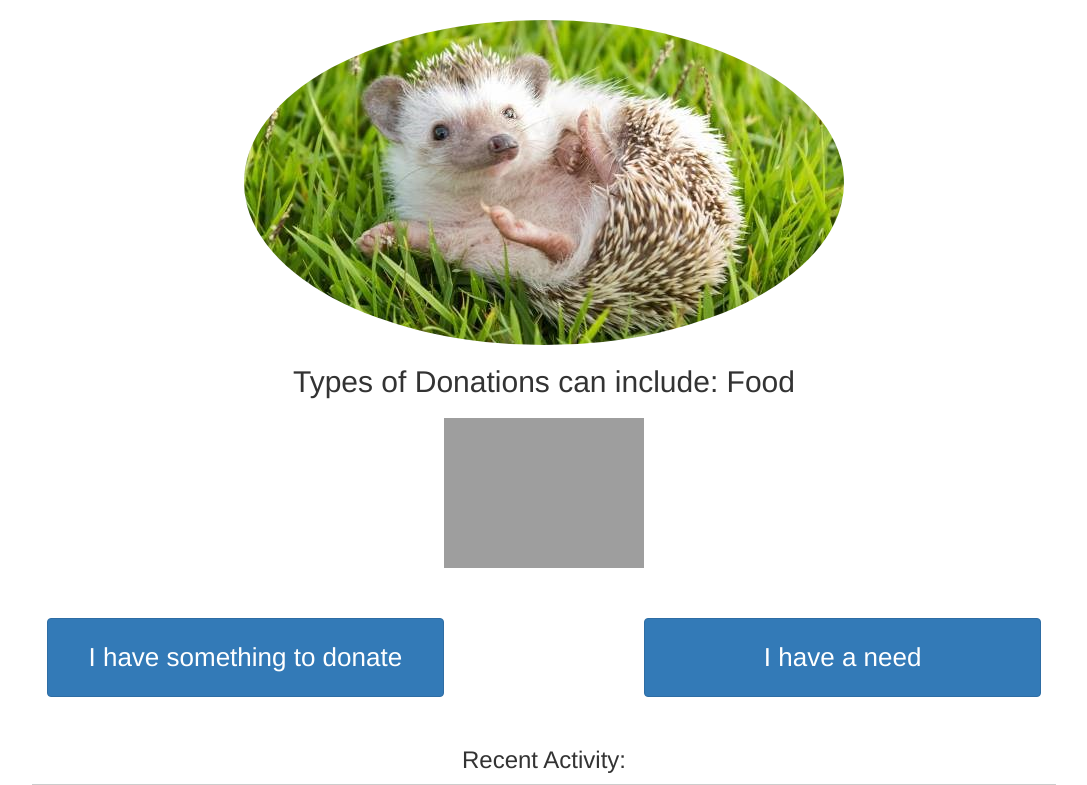
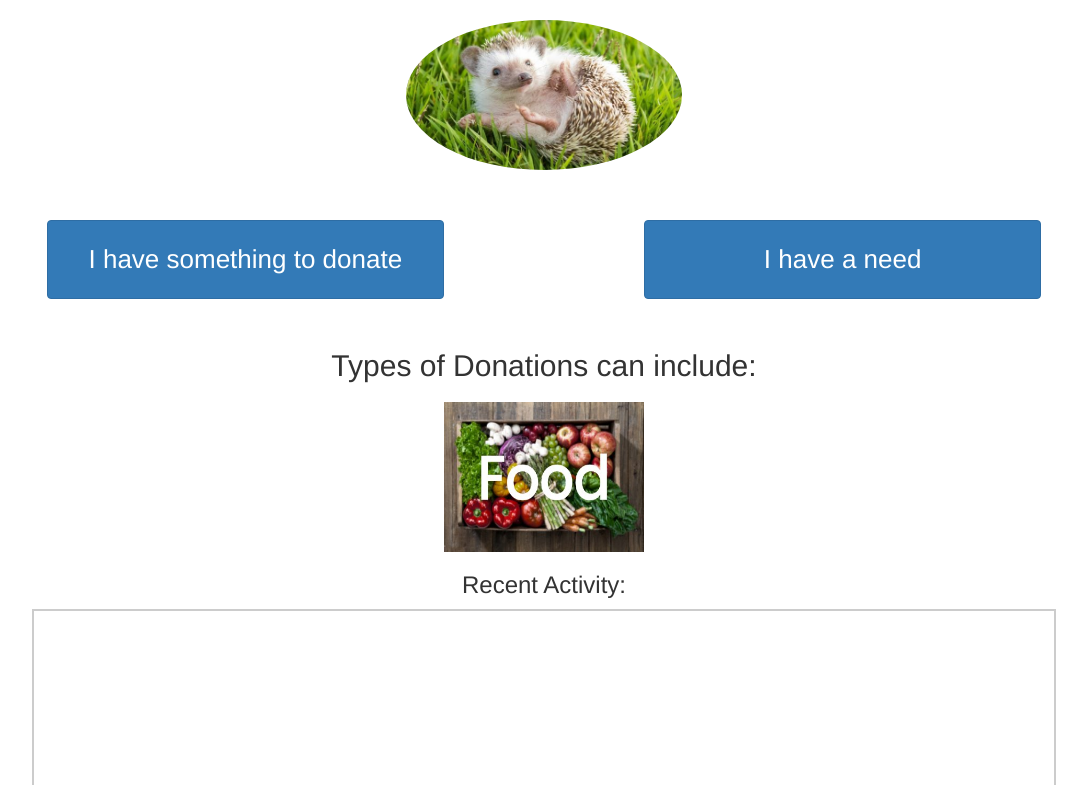
Before and after one commit to anjaligr05/CauseConnect, a Flask app: template templates/index.html in a window 1280 px wide. Shown: the part 52-837 px from the top of the page, without its empty margins (96-1183 px from the left). Run offline with Flask 2, Linux system fonts and the light colour scheme; the template is opened without the code that fills it, so the values that code supplies are empty; some libraries are stand-ins or nearby versions; grey boxes are pictures that could not be loaded.

Commit message:
added more images and changed layout of index.html so buttons are above image slider

```diff
--- a/styles/index.css
+++ b/styles/index.css
@@ -22,4 +22,5 @@
 #home-image {
   display: block;
   margin: auto;
+  height: 150px;
 }
--- a/templates/index.html
+++ b/templates/index.html
@@ -33,27 +33,6 @@
   <!-- <h1 style="text-align: center; font-size: 48px ">Don8</h1> -->
   <img class="img-circle" src="/images/hedgehog.jpg" id="home-image">
   <!-- <h2 style="text-align: center;">Types of Donations can include: Food, Clothing, Toiletries, Rides, Money, and Your Time</h2> -->
-  <h2 style="text-align: center;">Types of Donations can include:
-    <span id="donationType">Food</span>
-  </h2>
-  <img src="https://images.pexels.com/photos/460823/pexels-photo-460823.jpeg?auto=compress&cs=tinysrgb&dpr=2&h=750&w=1260"
-    style="height: 150px; width: 200px; display:block;margin:20px auto;" id="donationImg" />
-  <!-- <form action="/home " method="POST ">
-    <div class="home ">
-      <div class="login-screen ">
-        <div class="login-form row ">
-          <div class="col-xs-5 ">
-            <input type="submit " value="I have something to donate" class="btn btn-primary ">
-          </div>
-          <div class="col-xs-2 "></div>
-          <div class="col-xs-5 ">
-            <input type="submit " value="I have a need" class="btn btn-primary ">
-          </div>
-          <br>
-        </div>
-      </div>
-    </div>
-  </form> -->
   <div class="home ">
     <div class="login-screen ">
       <div class="login-form row ">
@@ -76,16 +55,37 @@
       </div>
     </div>
   </div>
+  <h2 style="text-align: center;">Types of Donations can include:
+    <!-- <span id="donationType">Food</span> -->
+  </h2>
+  <img src="/images/food.jpg" style="height: 150px; width: 200px; display:block;margin:20px auto;" id="donationImg" />
+  <!-- <form action="/home " method="POST ">
+    <div class="home ">
+      <div class="login-screen ">
+        <div class="login-form row ">
+          <div class="col-xs-5 ">
+            <input type="submit " value="I have something to donate" class="btn btn-primary ">
+          </div>
+          <div class="col-xs-2 "></div>
+          <div class="col-xs-5 ">
+            <input type="submit " value="I have a need" class="btn btn-primary ">
+          </div>
+          <br>
+        </div>
+      </div>
+    </div>
+  </form> -->
+
   <h3 style="text-align: center">Recent Activity:</h3>
   <div id="feed">
 
   </div>
   <script>
-    var dogImages = ["https://images.pexels.com/photos/356378/pexels-photo-356378.jpeg?auto=compress&cs=tinysrgb&h=350", "https://images.pexels.com/photos/39317/chihuahua-dog-puppy-cute-39317.jpeg?auto=compress&cs=tinysrgb&dpr=2&h=750&w=1260", "https://images.pexels.com/photos/460823/pexels-photo-460823.jpeg?auto=compress&cs=tinysrgb&dpr=2&h=750&w=1260", "https://images.pexels.com/photos/1108099/pexels-photo-1108099.jpeg?auto=compress&cs=tinysrgb&dpr=2&h=350", "https://images.pexels.com/photos/59523/pexels-photo-59523.jpeg?auto=compress&cs=tinysrgb&dpr=2&h=350"];
+    var dogImages = ["/images/food.jpg", "/images/clothes.jpg", "https://images.pexels.com/photos/460823/pexels-photo-460823.jpeg?auto=compress&cs=tinysrgb&dpr=2&h=750&w=1260", "https://images.pexels.com/photos/1108099/pexels-photo-1108099.jpeg?auto=compress&cs=tinysrgb&dpr=2&h=350", "https://images.pexels.com/photos/59523/pexels-photo-59523.jpeg?auto=compress&cs=tinysrgb&dpr=2&h=350"];
     var donationType = ["Food", "Items", "Rides", "Money", "Your Time"];
     var count = 0;
     setInterval(function () {
-      $("span").text(donationType[count])
+      // $("span").text(donationType[count])
       $("#donationImg").attr("src", dogImages[count]);
       count++
       if (count >= donationType.length) {
```
Also changed, not shown: images/clothes.jpg (added), images/food.jpg (added).
